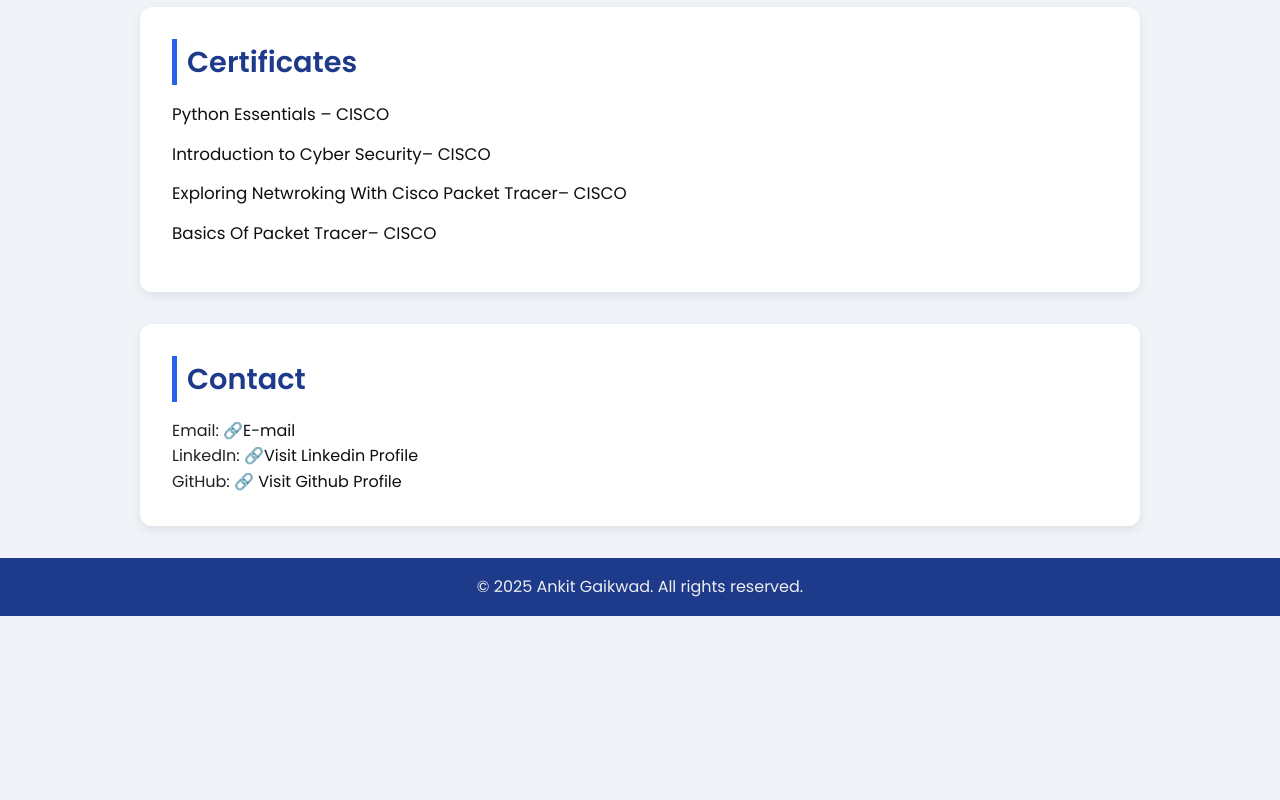
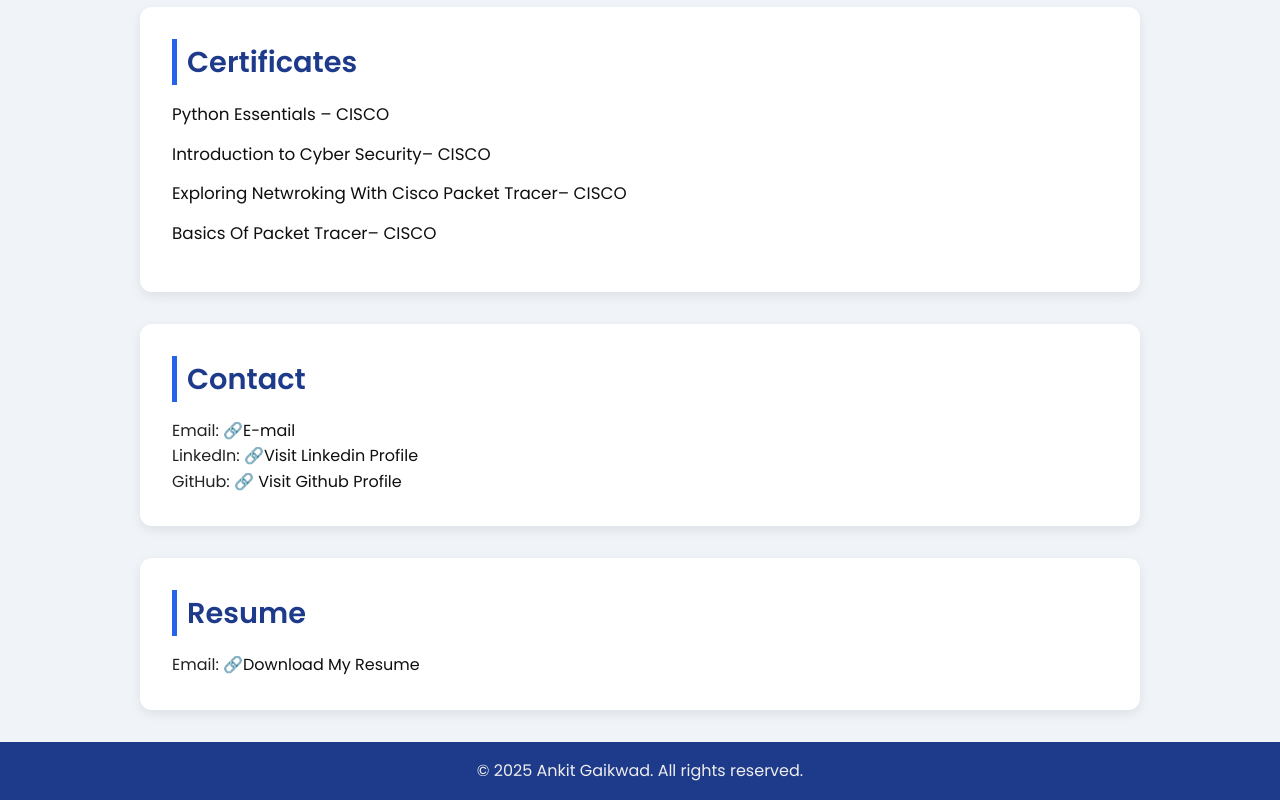
Before and after one commit to ankit12222678768/Portfolio_Ankit, a plain HTML site: page index.html in a window 1280 px wide. Shown: the part 1462-2262 px from the top of the page. Before the commit the page ends 2078 px from the top, so only its background shows below. Drawn offline with Linux system fonts and the light colour scheme.

Commit message:
index.html

```diff
--- a/index.html
+++ b/index.html
@@ -287,6 +287,12 @@
     <p>GitHub: <a href="https://github.com/ankit12222678768" target="_blank">🔗 Visit Github Profile</a></p>
   </section>
 
+  <section id="Resume">
+    <h2>Resume</h2>
+    <p>Email: <a href="https://drive.google.com/file/d/114YNLhmZq9v7rCQ3H0PWRxSLo7Smv_oM/view?usp=sharing">🔗Download My Resume</a></p>
+
+  </section>
+
   <footer>
     <p>&copy; 2025 Ankit Gaikwad. All rights reserved.</p>
   </footer>
```
